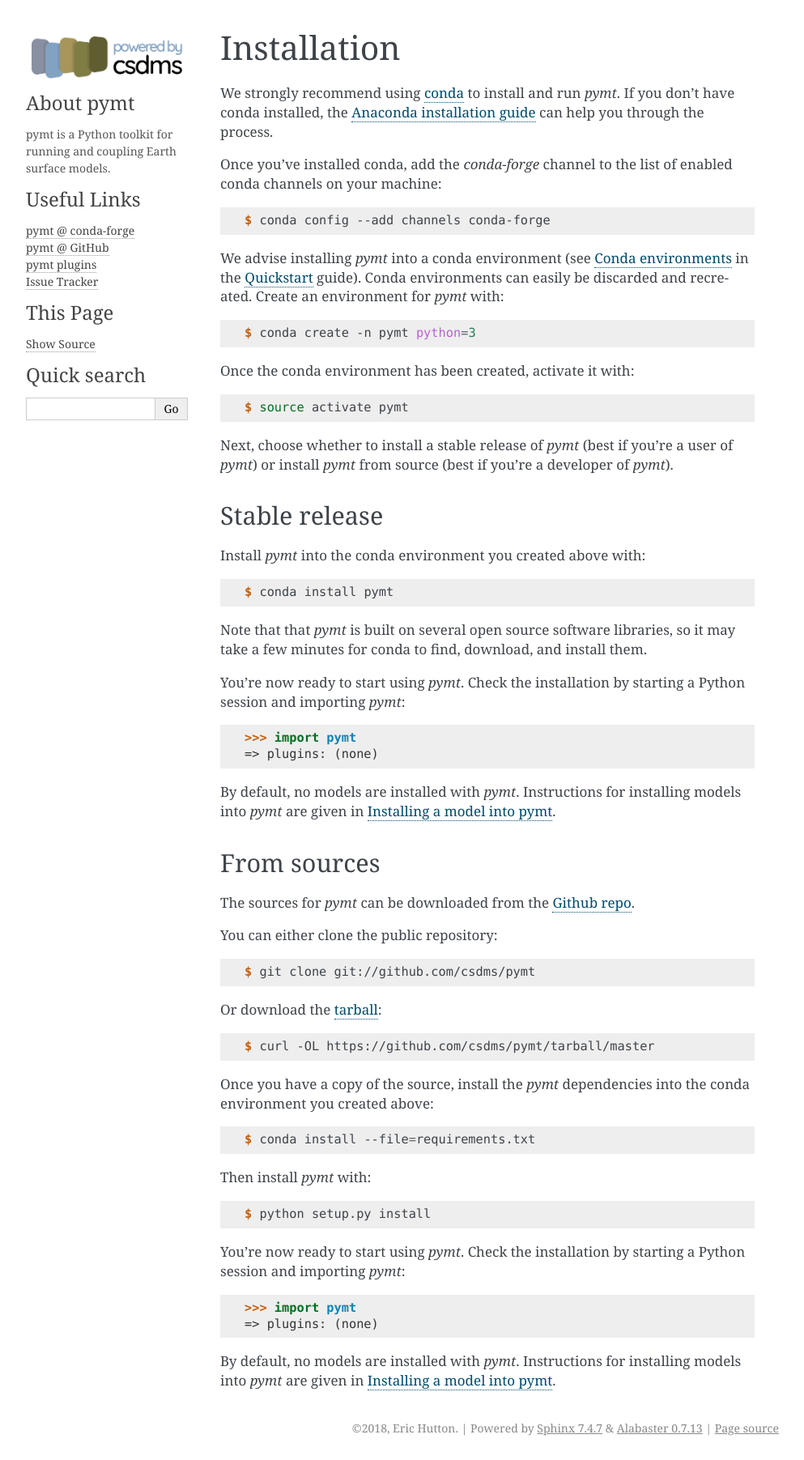
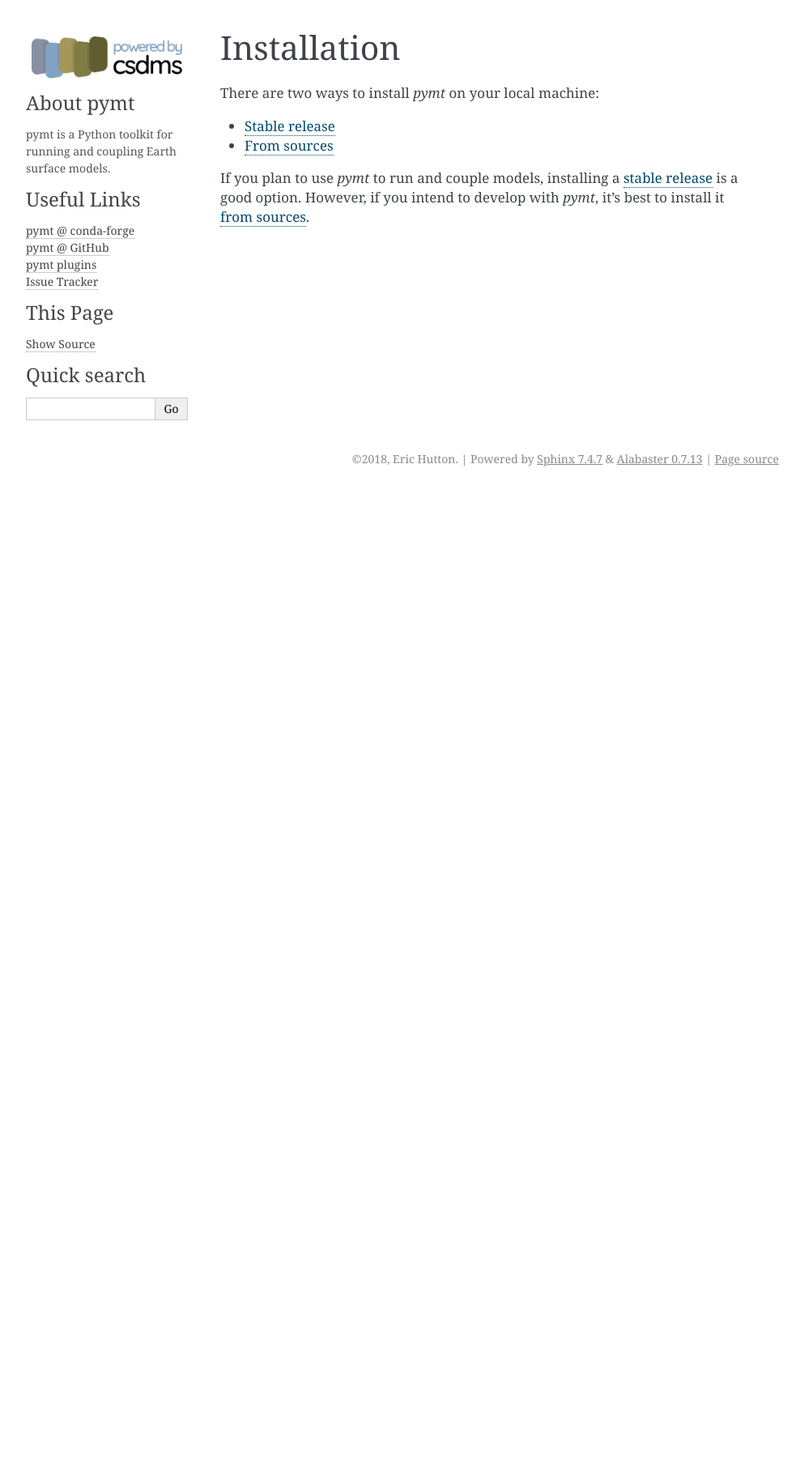
Before and after one commit to csdms/pymt, a Sphinx documentation site: the page built from docs/installation.rst, in a window 1280 px wide. Shown: the whole page at 81% size, without its empty margins (148-1141 px from the left). Built offline with Sphinx 7.4.7, drawn with Linux system fonts in a browser that asks for light colours; pages that are not in the unit, such as notebooks, are missing from menus; after the commit the page ends 900 px from its top, so only the background shows below that.

Commit message:
Break installl instructions into separate pages
Use includes for the text that's common to each page.

```diff
--- a/docs/installation.rst
+++ b/docs/installation.rst
@@ -4,111 +4,14 @@
 Installation
 ============
 
-We strongly recommend using `conda`_ to install and run *pymt*. If
-you don't have conda installed, the `Anaconda installation guide`_
-can help you through the process.
+There are two ways to install *pymt* on your local machine:
 
-.. _conda: https://conda.io/docs/
-.. _Anaconda installation guide: http://docs.anaconda.com/anaconda/install/
+* :doc:`Stable release<installation-stable>`
+* :doc:`From sources<installation-source>`
 
-Once you've installed conda,
-add the *conda-forge* channel
-to the list of enabled conda channels on your machine:
-
-.. code-block:: console
-
-    $ conda config --add channels conda-forge
-
-We advise installing *pymt* into a conda environment
-(see :ref:`conda-env` in the :doc:`quickstart` guide).
-Conda environments can easily be discarded and recreated.
-Create an environment for *pymt* with:
-
-.. code-block:: console
-
-    $ conda create -n pymt python=3
-
-Once the conda environment has been created, activate it with:
-
-.. code-block:: console
-
-    $ source activate pymt
-
-Next, choose whether to install a stable release of *pymt*
-(best if you're a user of *pymt*)
-or install *pymt* from source
-(best if you're a developer of *pymt*).
-
-Stable release
---------------
-
-Install *pymt* into the conda environment you created above with:
-
-.. code-block:: console
-
-    $ conda install pymt
-
-Note that that *pymt* is built on several open source software
-libraries, so it may take a few minutes for conda to find,
-download, and install them.
-
-You're now ready to start using *pymt*.
-Check the installation by starting a Python session
-and importing *pymt*:
-
-.. code-block:: python
-
-    >>> import pymt
-    => plugins: (none)
-
-By default, no models are installed with *pymt*.
-Instructions for installing models into *pymt*
-are given in :ref:`installing-a-model`.
-
-From sources
-------------
-
-The sources for *pymt* can be downloaded from the `Github repo`_.
-
-You can either clone the public repository:
-
-.. code-block:: console
-
-    $ git clone git://github.com/csdms/pymt
-
-Or download the `tarball`_:
-
-.. code-block:: console
-
-    $ curl -OL https://github.com/csdms/pymt/tarball/master
-
-Once you have a copy of the source,
-install the *pymt* dependencies into the conda environment
-you created above:
-
-.. code-block:: console
-
-    $ conda install --file=requirements.txt
-
-Then install *pymt* with:
-
-.. code-block:: console
-
-    $ python setup.py install
-
-You're now ready to start using *pymt*.
-Check the installation by starting a Python session
-and importing *pymt*:
-
-.. code-block:: python
-
-    >>> import pymt
-    => plugins: (none)
-
-By default, no models are installed with *pymt*.
-Instructions for installing models into *pymt*
-are given in :ref:`installing-a-model`.
-
-
-.. _Github repo: https://github.com/csdms/pymt
-.. _tarball: https://github.com/csdms/pymt/tarball/master
+If you plan to use *pymt* to run and couple models,
+installing a :doc:`stable release<installation-stable>`
+is a good option.
+However, if you intend to develop with *pymt*,
+it's best to install it
+:doc:`from sources<installation-source>`.
```
Also changed, not shown: docs/installation-check.rst (added, +12 -0 lines), docs/installation-environment.rst (added, +29 -0 lines), docs/installation-source.rst (added, +41 -0 lines), docs/installation-stable.rst (added, +19 -0 lines).
